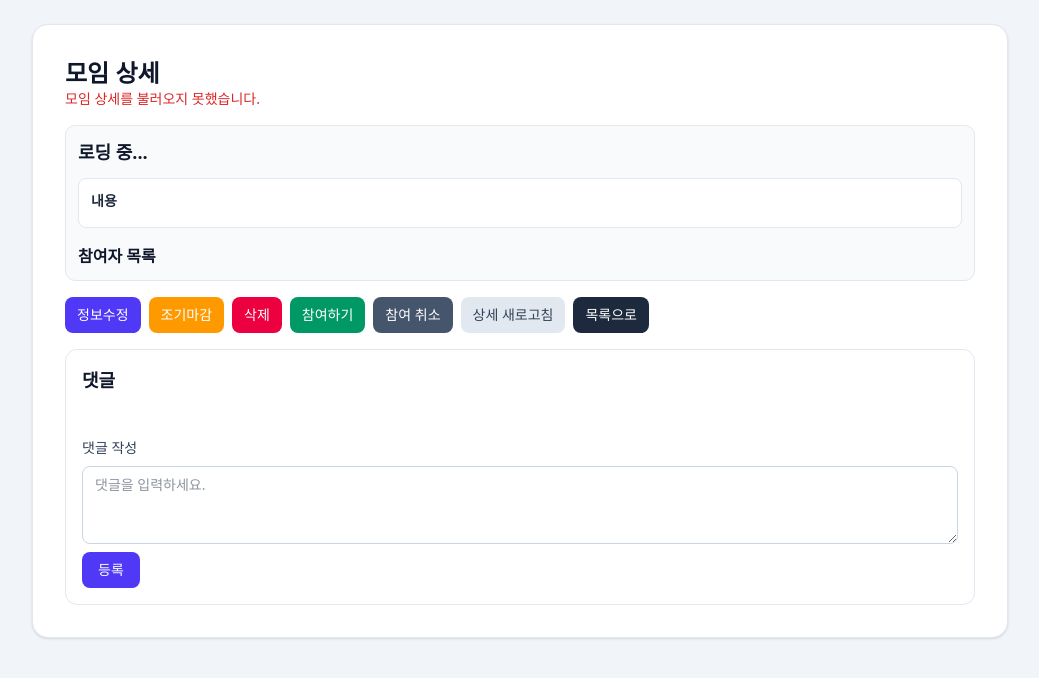
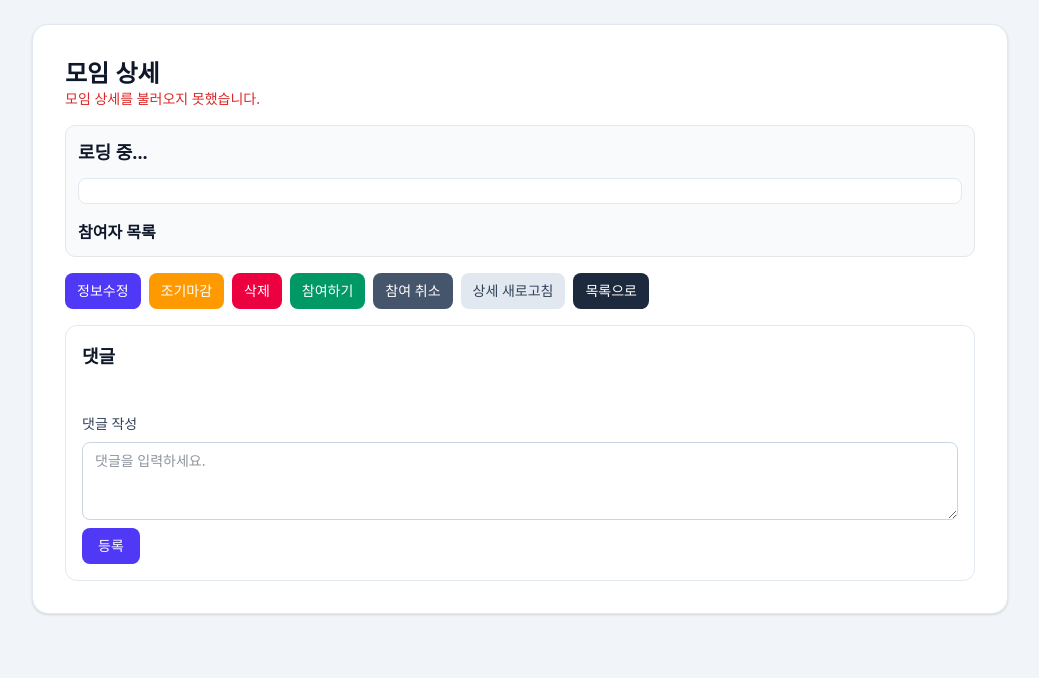
Before and after one commit to tail1887/jungle-soop, a Flask app: page /meetings/1 in a window 1280 px wide. Shown: the part 69-747 px from the top of the page, without its empty margins (120-1159 px from the left). Run offline with Flask 3, Linux system fonts and the light colour scheme; style sheets or scripts are compiled from the project's sources.

Commit message:
chore: remove description label in meeting detail card
Simplify the description block by removing the explicit 내용 label while keeping the separated content area for readability.

Made-with: Cursor

```diff
--- a/app/templates/meeting_detail.html
+++ b/app/templates/meeting_detail.html
@@ -9,8 +9,7 @@
         <div id="meeting-detail-author" class="meeting-detail-author" aria-label="모임 작성자"></div>
         <div id="meeting-detail-meta" class="mt-2 text-sm text-slate-600"></div>
         <div class="mt-3 rounded-lg border border-slate-200 bg-white p-3">
-            <p class="text-sm font-semibold text-slate-800">내용</p>
-            <p id="meeting-detail-description" class="mt-1 whitespace-pre-wrap text-sm text-slate-700"></p>
+            <p id="meeting-detail-description" class="whitespace-pre-wrap text-sm text-slate-700"></p>
         </div>
         <h4 class="mt-4 text-base font-semibold text-slate-900">참여자 목록</h4>
         <ul id="meeting-participants-list" class="meeting-list mt-2 grid gap-2"></ul>
```
